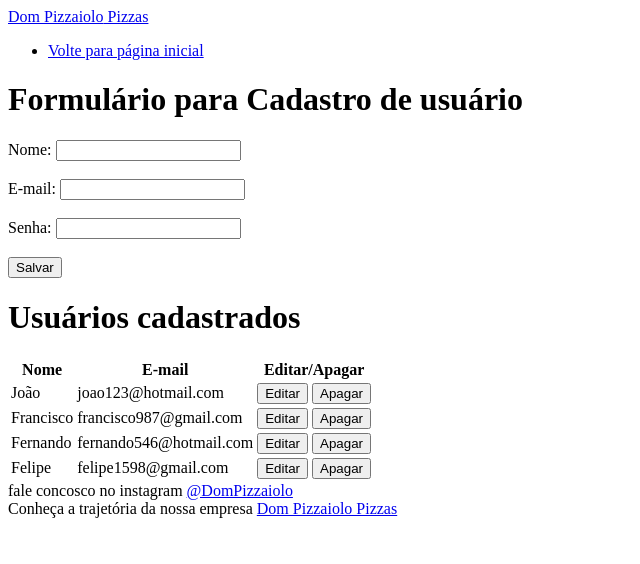
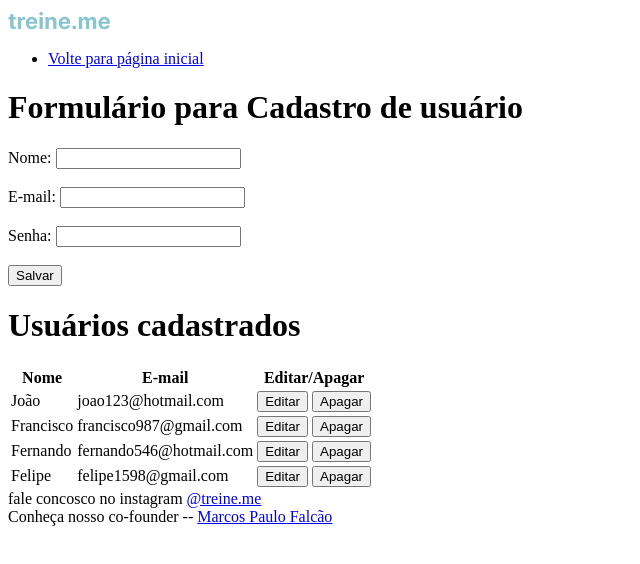
Before and after one commit to marcosfalcaoo/desnv_web_atv2, a plain HTML site: page index3.html in a window 1280 px wide. Shown: the whole page, without its empty margins (0-640 px from the left). Drawn offline with Linux system fonts and the light colour scheme.

Commit message:
Update index3.html

```diff
--- a/index3.html
+++ b/index3.html
@@ -9,8 +9,9 @@
   <body>
     <header>
       <nav class="container">
-        <a class="logo" href="/index.html"><span>Dom Pizzaiolo</span> Pizzas</a>
-        <img src="/Assets/pizza-1.svg" alt="" />
+        <a id="logo" href="">
+          <img src="./Assets/Logo (1).svg" alt="Logo Treine.me" />
+        </a>
 
         <ul>
           <li><a href="index2.html">Volte para página inicial</a></li>
@@ -69,13 +70,15 @@
         </tr>
       </table>
       <footer>
-        fale concosco no instagram
-        <a href="https://instagram.com/dompizzas" target="_blank"
-          >@DomPizzaiolo</a
-        >
-        <br />
-        Conheça a trajetória da nossa empresa
-        <a href="index4.html" target="_blank">Dom Pizzaiolo Pizzas</a>
+        <footer>
+          fale concosco no instagram
+          <a href="https://instagram.com/treine.me" target="_blank"
+            >@treine.me</a
+          >
+          <br />
+          Conheça nosso co-founder --
+          <a href="index4.html" target="_blank">Marcos Paulo Falcão</a>
+        </footer>
       </footer>
     </div>
   </body>
```
